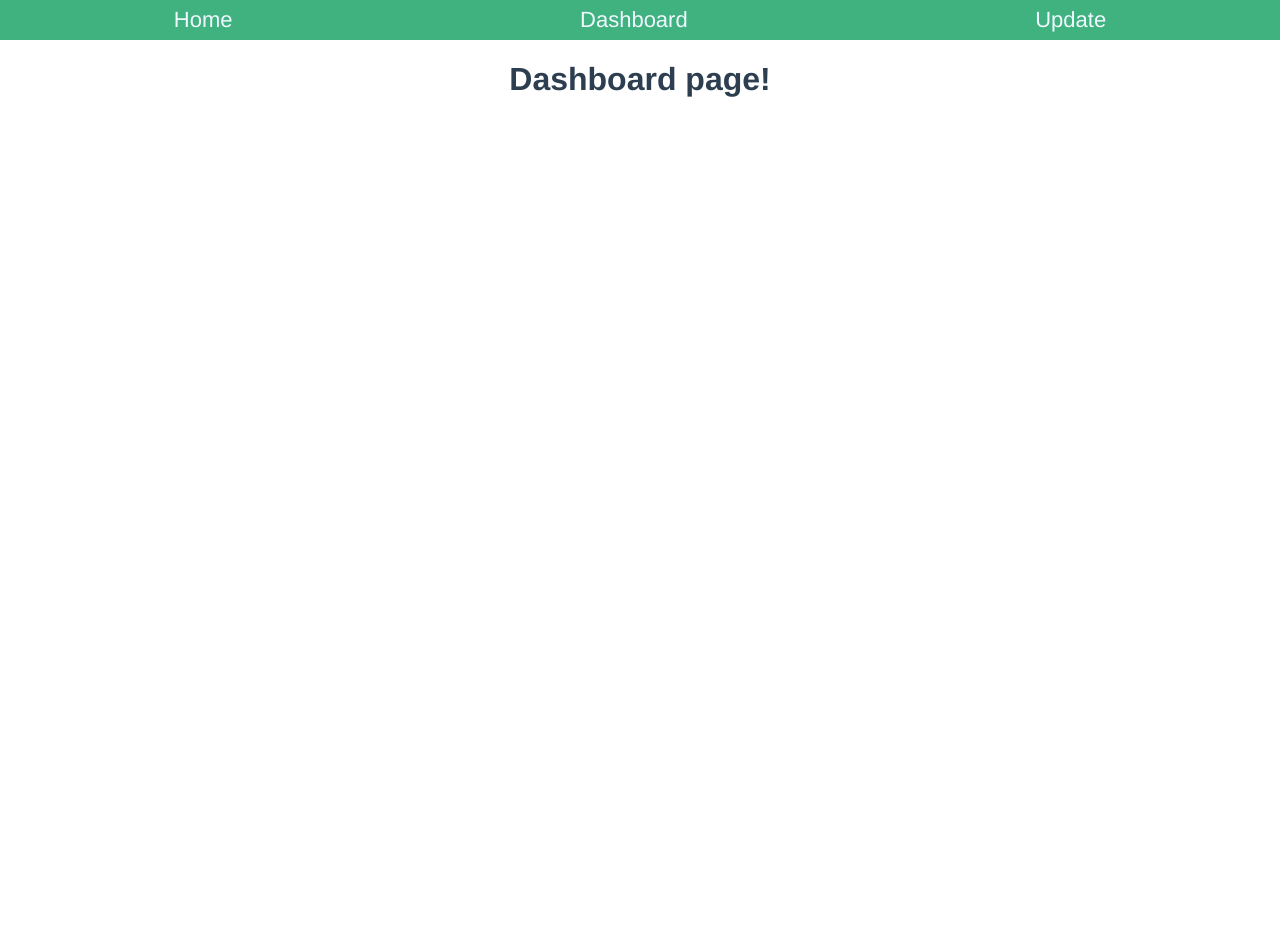
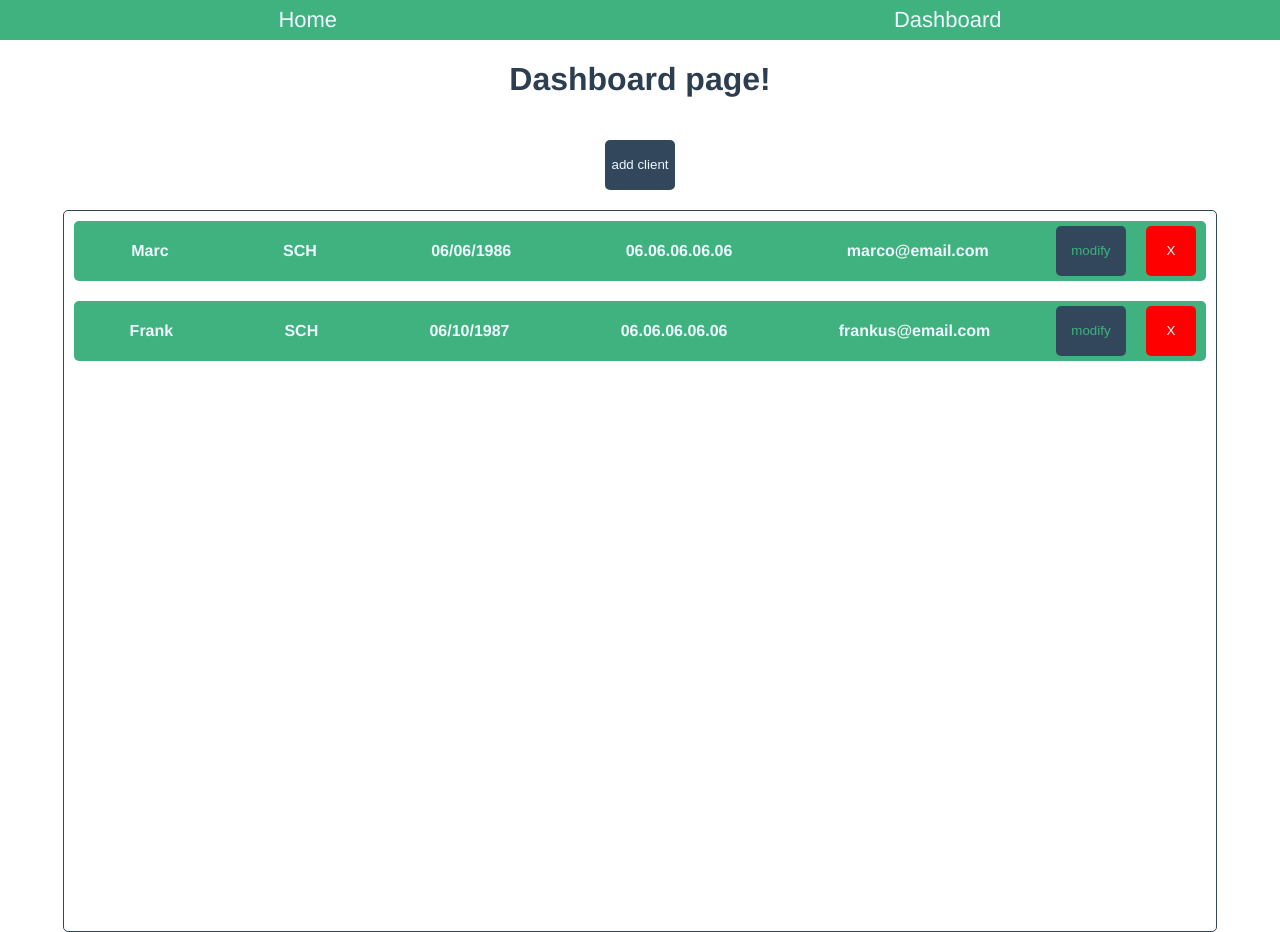
Before and after one commit to Neo-Ryo/trezam-hiring-test, a Vue app: page /dashboard in a window 1280 px wide. Before the commit the page ends 800 px from the top, so only its background shows below. Built offline with nearby package versions, Linux system fonts and the light colour scheme.

Commit message:
vue routing dinamically... :scream_cat:

```diff
--- a/package.json
+++ b/package.json
@@ -7,6 +7,7 @@
     "build": "vue-cli-service build"
   },
   "dependencies": {
+    "axios": "^0.21.1",
     "vue": "^3.0.0",
     "vue-router": "^4.0.0-0",
     "vuex": "^4.0.0-0"
--- a/src/App.vue
+++ b/src/App.vue
@@ -3,7 +3,6 @@
 		<ul class="ul-wrapper">
 			<router-link to="/" class="route">Home</router-link>
 			<router-link to="/dashboard" class="route">Dashboard</router-link>
-			<router-link to="/update" class="route">Update</router-link>
 		</ul>
 	</div>
 	<router-view />
--- a/src/components/Array.vue
+++ b/src/components/Array.vue
@@ -0,0 +1,43 @@
+<template>
+	<div class="wrapper-array">
+		<ClientBanner
+			v-for="client in clients"
+			:key="client.id"
+			:id="client.id"
+			:firstName="client.firstName"
+			:givenName="client.givenName"
+			:birthday="client.birthday"
+			:phone="client.phone"
+			:email="client.email"
+		/>
+	</div>
+</template>
+
+<script>
+import ClientBanner from "./ClientsBanner.vue";
+
+export default {
+	props: {
+		clients: Object,
+	},
+	components: {
+		ClientBanner,
+	},
+};
+</script>
+
+<style scoped>
+:root {
+	--main: #3fb27f;
+	--primary: #32475b;
+}
+.wrapper-array {
+	border: 1px solid var(--primary);
+	border-radius: 5px;
+	width: 90vw;
+	min-height: 90vh;
+	display: flex;
+	flex-direction: column;
+	margin: auto;
+}
+</style>
--- /dev/null
+++ b/src/components/ClientsBanner.vue
@@ -0,0 +1,73 @@
+<template>
+	<div class="client-wrapper">
+		<p class="client">{{ firstName }}</p>
+		<p class="client">{{ givenName }}</p>
+		<p class="client">{{ birthday }}</p>
+		<p class="client">{{ phone }}</p>
+		<p class="client">{{ email }}</p>
+		<!-- <router-link :to="{ name: 'update', params: { id: id } }" class="route"> -->
+		<button class="modify" @click="goModify(id)">modify</button>
+		<!-- </router-link> -->
+		<button class="delete">X</button>
+	</div>
+</template>
+
+<script>
+import router from "../router/";
+export default {
+	props: {
+		id: Number,
+		firstName: String,
+		givenName: String,
+		birthday: String,
+		phone: String,
+		email: String,
+	},
+	methods: {
+		goModify: function (id) {
+			router.push(`/update/${id}`);
+		},
+	},
+};
+</script>
+
+<style scoped lang="scss">
+:root {
+	--main: #3fb27f;
+	--primary: #32475b;
+}
+.client-wrapper {
+	display: flex;
+	text-align: center;
+	color: aliceblue;
+	justify-content: space-between;
+	background-color: var(--main);
+	border-radius: 5px;
+	margin: 10px;
+	height: 60px;
+}
+.client {
+	font-weight: 700;
+	margin: auto;
+}
+
+.modify {
+	border: none;
+	background-color: var(--primary);
+	color: var(--main);
+	border-radius: 5px;
+	height: 50px;
+	width: 70px;
+	margin: auto 10px;
+}
+
+.delete {
+	border: none;
+	background-color: red;
+	color: aliceblue;
+	border-radius: 5px;
+	height: 50px;
+	width: 50px;
+	margin: auto 10px;
+}
+</style>
--- /dev/null
+++ b/src/components/ModifyClient.vue
@@ -0,0 +1,68 @@
+<template>
+	<form action="" class="form-container">
+		<label for="givenName"> current name: {{ clientData.givenName }} </label>
+		<input
+			class="input"
+			type="text"
+			name="givenName"
+			placeholder="new name...."
+		/>
+		<label for="givenName"> current surname: {{ clientData.givenName }} </label>
+		<input class="input" type="text" />
+		<label for="givenName">
+			current birthday: {{ clientData.givenName }}
+		</label>
+		<input class="input" type="text" />
+		<label for="givenName"> current phone: {{ clientData.givenName }} </label>
+		<input class="input" type="text" />
+		<label for="givenName"> current email: {{ clientData.givenName }} </label>
+		<input class="input" type="text" />
+		<input type="submit" />
+	</form>
+</template>
+
+<script>
+export default {
+	props: {
+		idClient: String,
+	},
+	data() {
+		return {
+			clientData: {
+				id: 1,
+				givenName: "SCH",
+				firstName: "Marc",
+				birthday: "06/06/1986",
+				phone: "06.06.06.06.06",
+				email: "marco@email.com",
+			},
+		};
+	},
+	// mounted(){
+
+	// }
+};
+</script>
+
+<style>
+.form-container {
+	background-color: var(--primary);
+	display: flex;
+	flex-direction: column;
+	width: 80vw;
+	min-height: 500px;
+	margin: auto;
+	border-radius: 5px;
+}
+label {
+	color: aliceblue;
+	text-align: left;
+	width: 50%;
+	margin: auto;
+}
+
+input {
+	width: 50%;
+	margin: auto;
+}
+</style>
--- a/src/router/index.js
+++ b/src/router/index.js
@@ -19,7 +19,7 @@ const routes = [
     },
   },
   {
-    path: '/update',
+    path: '/update/:id',
     name: 'Update',
     component: Update,
   },
--- a/src/views/Dashboard.vue
+++ b/src/views/Dashboard.vue
@@ -1,5 +1,57 @@
 <template>
-	<div class="about">
+	<div class="dashboard">
 		<h1>Dashboard page!</h1>
+		<button class="add">
+			<router-link to="/add">add client</router-link>
+		</button>
+		<Array :clients="clients" />
 	</div>
 </template>
+
+<script>
+import Array from "../components/Array.vue";
+
+export default {
+	components: { Array },
+	data() {
+		return {
+			clients: [
+				{
+					id: 1,
+					givenName: "SCH",
+					firstName: "Marc",
+					birthday: "06/06/1986",
+					phone: "06.06.06.06.06",
+					email: "marco@email.com",
+				},
+				{
+					id: 2,
+					givenName: "SCH",
+					firstName: "Frank",
+					birthday: "06/10/1987",
+					phone: "06.06.06.06.06",
+					email: "frankus@email.com",
+				},
+			],
+		};
+	},
+};
+</script>
+
+<style scoped lang="scss">
+.dashboard {
+	display: flex;
+	flex-direction: column;
+	justify-content: center;
+	text-align: center;
+}
+.add {
+	border: none;
+	background-color: var(--primary);
+	color: aliceblue;
+	border-radius: 5px;
+	height: 50px;
+	width: 70px;
+	margin: 20px auto;
+}
+</style>
--- a/src/views/Update.vue
+++ b/src/views/Update.vue
@@ -1,13 +1,22 @@
 <template>
 	<div class="home">
 		<h1>Update page!</h1>
+		<ModifyClient :idClient="id" />
 	</div>
 </template>
 
 <script>
 // @ is an alias to /src
-
+import ModifyClient from "@/components/ModifyClient.vue";
+import router from "@/router";
 export default {
-	name: "Update",
+	data() {
+		return {
+			id: router.currentRoute.value.params.id,
+		};
+	},
+	components: {
+		ModifyClient,
+	},
 };
 </script>
```
Also changed, not shown: src/components/AddClient.vue (added, +16 -0 lines), 1 other file (tests, documents, lock files or other folders).
